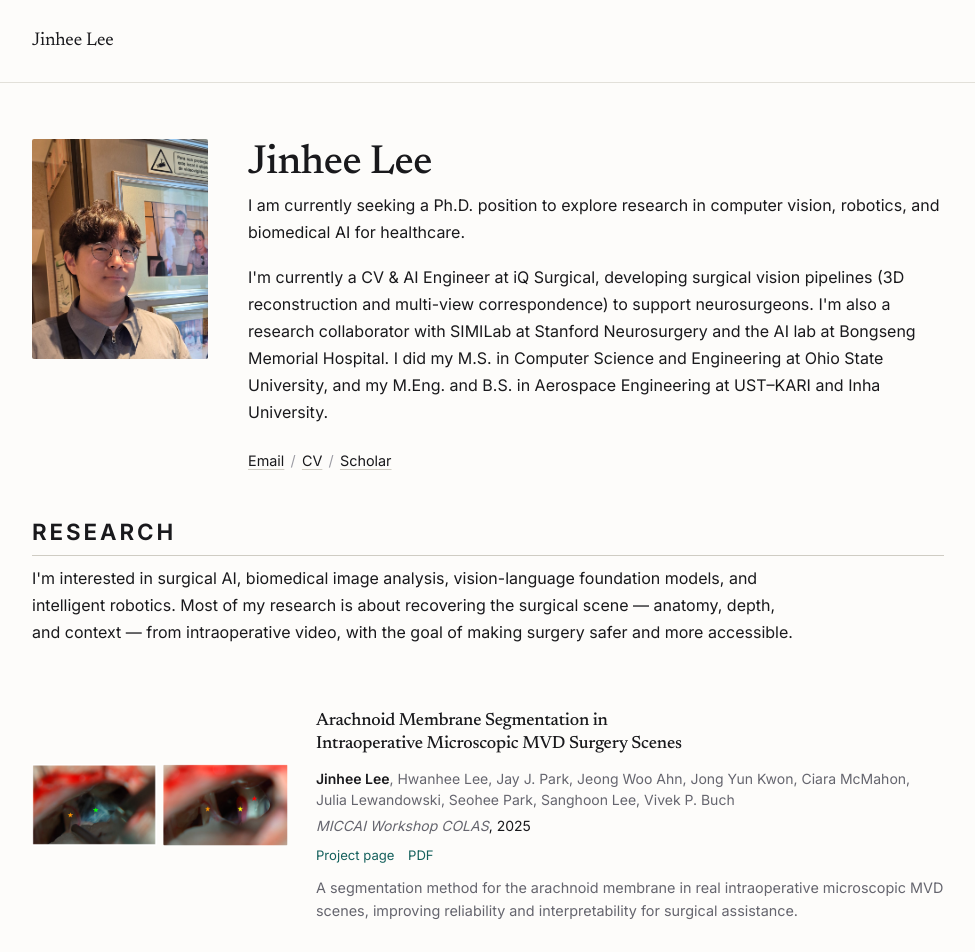
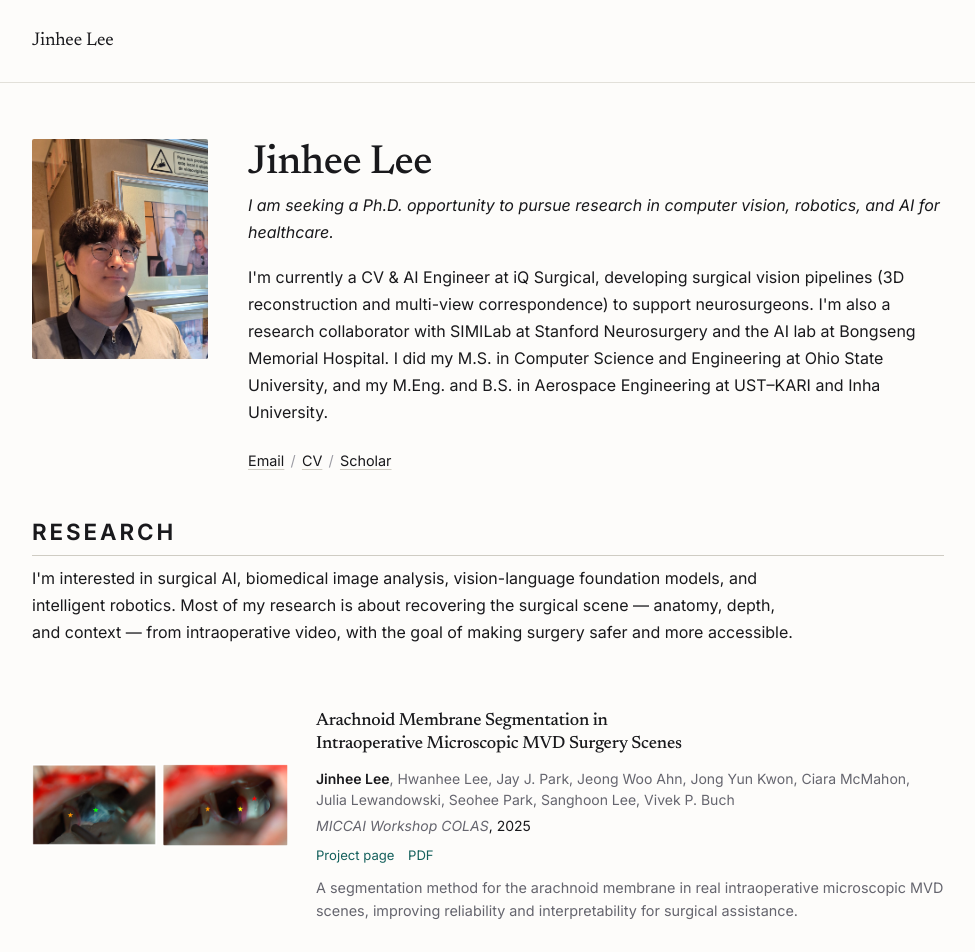
Before and after one commit to eeleehnij/eeleehnij.github.io, a Jekyll site: the page built from _pages/about.md, in a window 1280 px wide. Shown: the top 952 px of the page, without its empty margins (152-1127 px from the left). Built offline with Jekyll 4.4.1, drawn with Linux system fonts in a browser that asks for light colours.

Commit message:
소개 첫 문단 문구 교체 및 이탤릭 적용
- "I am seeking a Ph.D. opportunity to pursue research in computer
  vision, robotics, and AI for healthcare." 로 교체
- 첫 문단에만 이탤릭 적용 (.intro__lead)
- Google Fonts 요청에 Inter 이탤릭 자형(ital 축) 추가. 없으면
  브라우저가 로만체를 기울여 흉내 내서 자형 품질이 떨어진다

Co-Authored-By: Claude Opus 5 <noreply@anthropic.com>

```diff
--- a/_includes/head.html
+++ b/_includes/head.html
@@ -18,6 +18,6 @@
 <link rel="preconnect" href="https://fonts.googleapis.com">
 <link rel="preconnect" href="https://fonts.gstatic.com" crossorigin>
 <link rel="stylesheet"
-      href="https://fonts.googleapis.com/css2?family=Newsreader:opsz,wght@6..72,400;6..72,500;6..72,600&family=Inter:wght@400;500;600;650&display=swap">
+      href="https://fonts.googleapis.com/css2?family=Newsreader:opsz,wght@6..72,400;6..72,500;6..72,600&family=Inter:ital,wght@0,400;0,500;0,600;0,650;1,400&display=swap">
 
 <link rel="stylesheet" href="{{ '/assets/css/main.css' | relative_url }}">
--- a/_pages/about.md
+++ b/_pages/about.md
@@ -13,9 +13,9 @@ redirect_from:
   <div class="intro__body">
     <h1 class="intro__name">Jinhee Lee</h1>
 
-    <p>
-      I am currently seeking a Ph.D. position to explore research in computer vision,
-      robotics, and biomedical AI for healthcare.
+    <p class="intro__lead">
+      I am seeking a Ph.D. opportunity to pursue research in computer vision, robotics,
+      and AI for healthcare.
     </p>
 
     <p>
--- a/assets/css/main.scss
+++ b/assets/css/main.scss
@@ -356,6 +356,11 @@ th {
 }
 
 .intro__body p:last-child { margin-bottom: 0; }
+
+/* 첫 문단(Ph.D. 지원 문구)만 이탤릭으로 구분 */
+.intro__lead {
+  font-style: italic;
+}
 
 /* 연락처 링크 — 아이콘 없이 텍스트만 */
 .intro__links {
```
